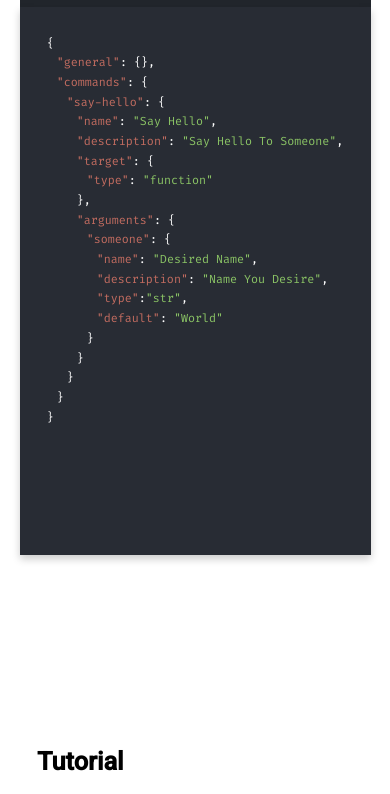
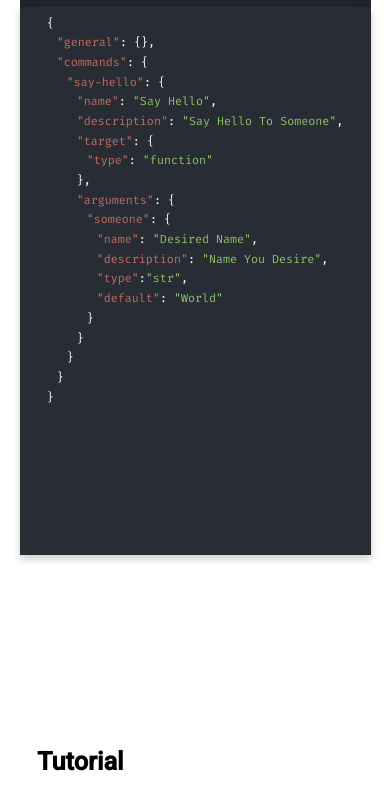
Before and after one commit to FidelElie/cliMate, a plain HTML site: page index.html in a window 390 px wide. Shown: the part 2765-3559 px from the top of the page. Drawn offline with nearby package versions, Linux system fonts and the light colour scheme.

Commit message:
More Example Code Mobile Tweaks

```diff
--- a/docs/assets/styles/styles.css
+++ b/docs/assets/styles/styles.css
@@ -899,6 +899,11 @@ img {
     margin: 0;
   }
 
+  .example-code {
+    padding-top: 0;
+    padding-bottom: 0;
+  }
+
   .example-code p {
     font-size: 3vw;
   }
```
